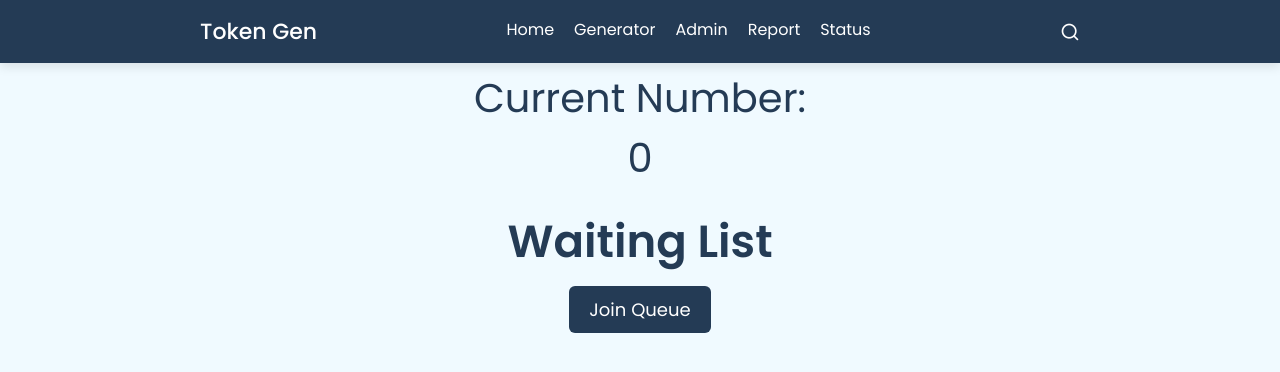
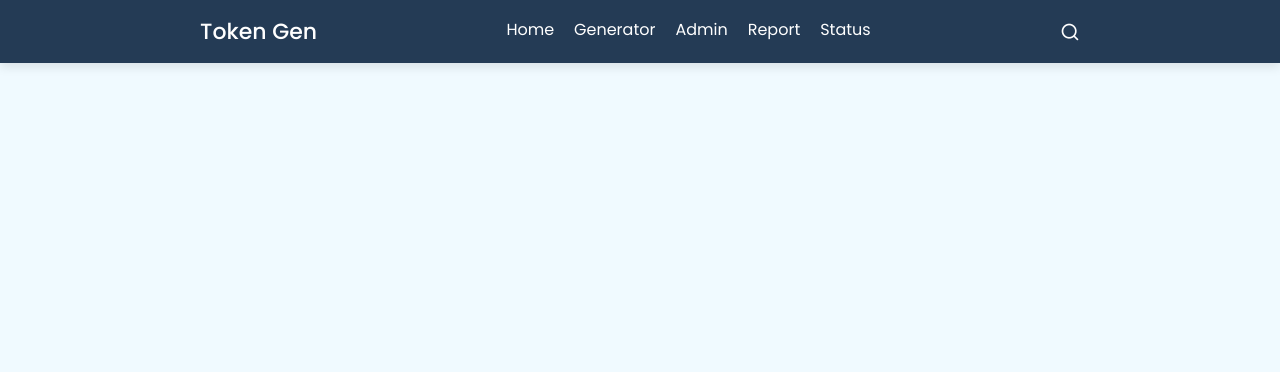
Before and after one commit to mfarhaan2004/tokenmaster, a PHP site: page /about.html in a window 1280 px wide. Shown: the top 372 px of the page. Run offline with PHP 8.4, Linux system fonts and the light colour scheme.

Commit message:
Add files via upload

```diff
--- a/about.html
+++ b/about.html
@@ -30,30 +30,6 @@
         <input type="text" placeholder="Search here..." />
       </div>
     </nav>
-           <div class="queue-display">
-        <h1>Token Status</h1>
-        <div class="current-number">
-            <p>Current Number:</p>
-            <span id="current-number">0</span>
-        </div>
-        <div class="queue" style="display: none">
-            <div class="queue-item">
-                <span class="ticket-number">0</span>
 
-            </div>
-
-            <!-- Add more queue items dynamically using JavaScript -->
-        </div>
-        <div class="waiting-list">
-            <h2>Waiting List</h2>
-            <ul id="waiting-list">
-                <!-- Add waiting list items dynamically using JavaScript -->
-            </ul>
-        </div>
-        <button id="enqueue-button">Join Queue</button>
-
-    </div>
-
-    <script src="script.js"></script>
     </body>
 </html>
--- a/script.js
+++ b/script.js
@@ -1,17 +1,10 @@
 document.addEventListener("DOMContentLoaded", function () {
-    // Retrieve the queue data from localStorage (if it exists)
-    const storedQueueData = JSON.parse(localStorage.getItem("queueData")) || [];
-    let nextTicketNumber = storedQueueData.length > 0 ? Math.max(...storedQueueData) + 1 : 1;
+    let nextTicketNumber = 1;
 
     const enqueueButton = document.getElementById("enqueue-button");
     const queue = document.querySelector(".queue");
     const waitingList = document.getElementById("waiting-list");
     const currentNumberDisplay = document.getElementById("current-number");
-
-    // Initialize the queue with data from localStorage
-    storedQueueData.forEach((ticketNumber) => {
-        addCustomerToQueue(ticketNumber);
-    });
 
     enqueueButton.addEventListener("click", function (e) {
         e.preventDefault(); // Prevent the form from submitting
@@ -22,11 +15,7 @@ document.addEventListener("DOMContentLoaded", function () {
 
         if (name) {
             // Add the new customer to the queue
-            addCustomerToQueue(nextTicketNumber);
-
-            // Store the updated queue data in localStorage
-            storedQueueData.push(nextTicketNumber);
-            localStorage.setItem("queueData", JSON.stringify(storedQueueData));
+            addCustomerToQueue(nextTicketNumber, name);
 
             // Update the current number display
             currentNumberDisplay.textContent = nextTicketNumber;
@@ -35,22 +24,23 @@ document.addEventListener("DOMContentLoaded", function () {
         }
     });
 
-    // Add logic for dequeueing and serving next customer
+    // Add logic for dequeueing and serving the next customer
     // ...
 
-    function addCustomerToQueue(ticketNumber) {
+    function addCustomerToQueue(ticketNumber, name) {
         // Create a new queue item
         const queueItem = document.createElement("div");
         queueItem.classList.add("queue-item");
         queueItem.innerHTML = `
             <span class="ticket-number">${ticketNumber}</span>
+            <span class="customer-name">${name}</span>
             <!-- Add other customer details here -->
         `;
         queue.appendChild(queueItem);
 
         // Add to the waiting list
         const waitingListItem = document.createElement("li");
-        waitingListItem.textContent = `Customer ${ticketNumber}`;
+        waitingListItem.textContent = `${name} (${ticketNumber})`;
         waitingList.appendChild(waitingListItem);
     }
 });
--- a/stylesgen.css
+++ b/stylesgen.css
@@ -228,9 +228,9 @@ button:hover {
 }
 button.show-modal,
 .modal-box {
-  position: fixed;
+  position: absolute;
   left: 50%;
-  top: 61%;
+  top: 91%;
   transform: translate(-50%, -50%);
   box-shadow: 0 5px 10px rgba(0, 0, 0, 0.1);
     z-index: 1;
@@ -301,8 +301,13 @@ section.active .modal-box {
 /*---------token staus----*/
 .queue-display {
     max-width: 600px;
-    margin: 0px auto;
+    margin: 0px 0px;;
     color: #243B55;
+    position: fixed;
+    top: 22%;
+    left: 10%;
+
+
 }
 
 .current-number {
@@ -338,6 +343,9 @@ section.active .modal-box {
     margin-top: 20px;
     font-size: 30px;
     color: #243B55;
+    position: fixed;
+    left: 70%;
+    top: 17%;
 }
 
 ul {
```
Also changed, not shown: login.html (+34 -8 lines).
